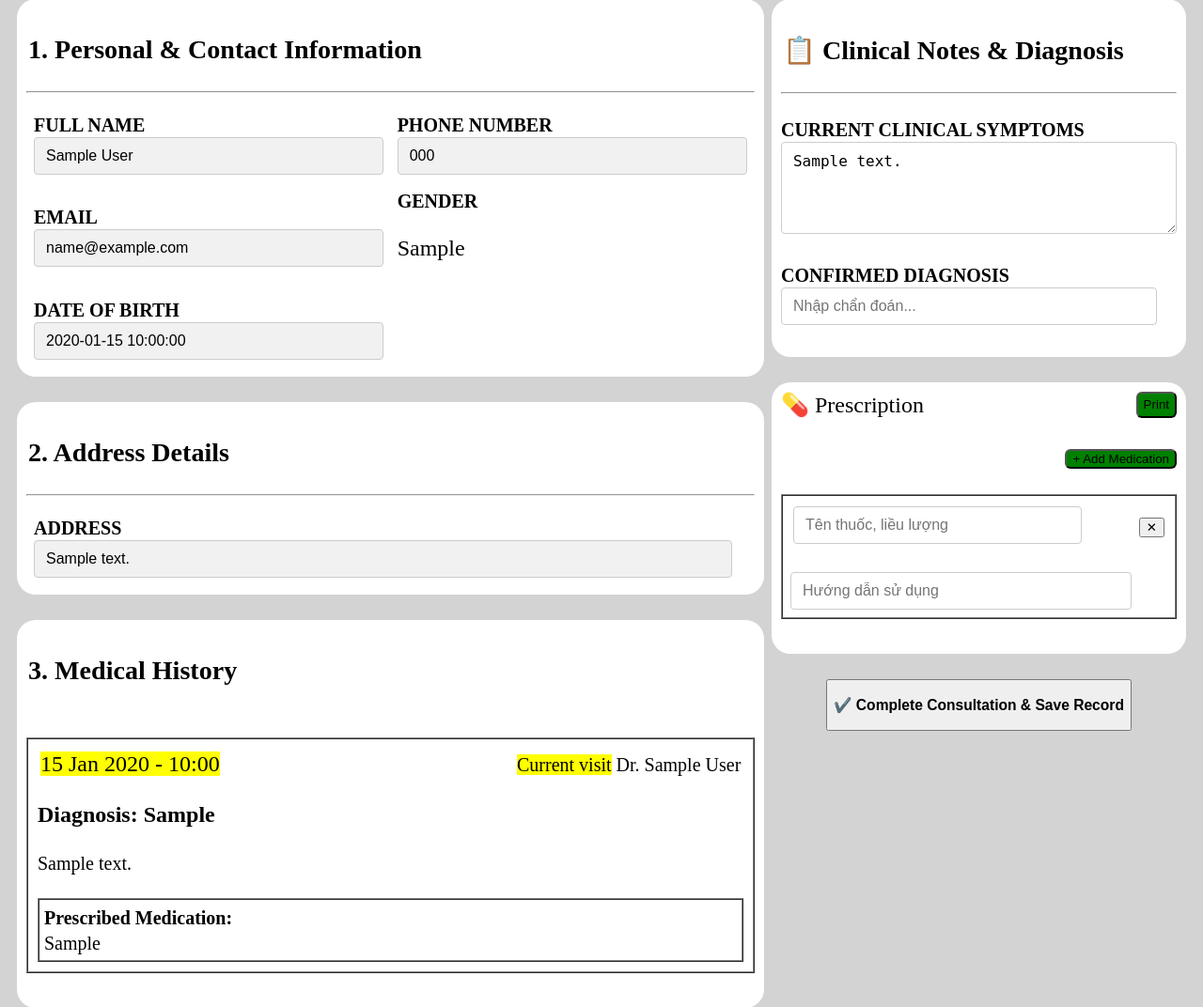
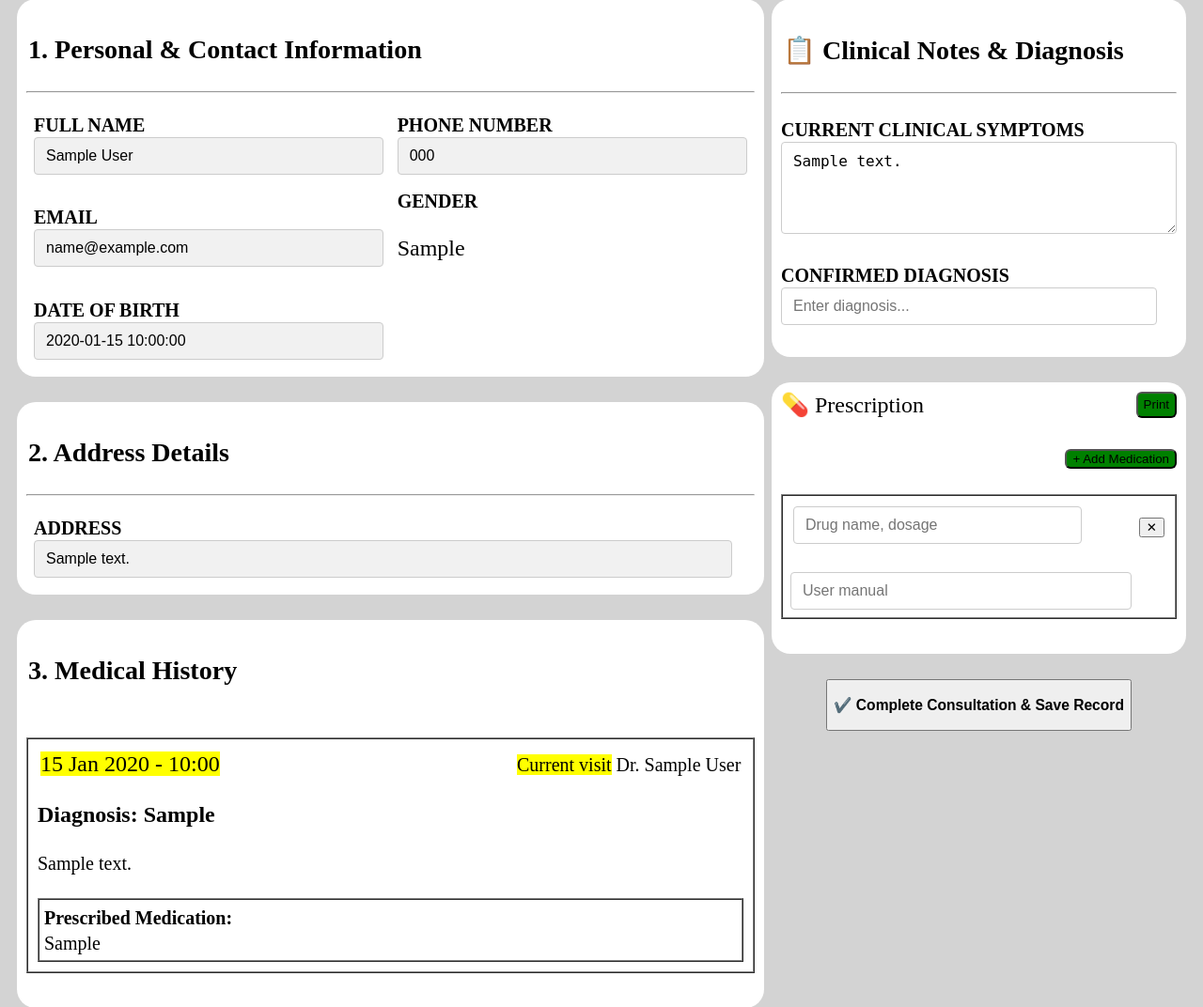
Before and after one commit to htttranga25103-coder/MEDICONNECT_CP2596E10_Group2, a PHP site: page /medical_examination.php?appointment_id=1 in a window 1280 px wide. Shown: the part 302-1374 px from the top of the page at 94% size. Run offline with PHP 8.4, Linux system fonts and the light colour scheme; the visitor is signed in with stand-in values (Sample User, id 1); tables that the repository leaves empty or names only in its code hold one stand-in row (values such as "Sample post").

Commit message:
Update medical_examination.php

```diff
--- a/views/medical_examination.php
+++ b/views/medical_examination.php
@@ -5,10 +5,8 @@ require_once __DIR__ . '/../models/doctor_dashboard_class.php';
 $doctor_id = $_SESSION['doctor_id'] ?? 1;
 $appointment_id = (int)($_GET['appointment_id'] ?? $_POST['appointment_id'] ?? 0);
 
-// Lấy dữ liệu từ DB
 $profile = $appointment_id > 0 ? DoctorDashboard::getPatientProfileByAppointment($appointment_id) : null;
 
-// Không có lịch hẹn hoặc lịch hẹn không thuộc bác sĩ này -> quay về dashboard
 if (!$profile || (int)$profile['doctor_id'] !== (int)$doctor_id) {
     header('Location: doctor_dashboard.php');
     exit;
@@ -17,7 +15,6 @@ if (!$profile || (int)$profile['doctor_id'] !== (int)$doctor_id) {
 $flashMessage = '';
 $flashType = 'success';
 
-// ===== Xử lý form =====
 if ($_SERVER['REQUEST_METHOD'] === 'POST') {
     $action = $_POST['action'] ?? '';
 
@@ -26,7 +23,6 @@ if ($_SERVER['REQUEST_METHOD'] === 'POST') {
         $diagnosisPost = trim((string)($_POST['diagnosis'] ?? ''));
         $notesPost = trim((string)($_POST['symptoms'] ?? ''));
 
-        // Gom đơn thuốc thành văn bản: mỗi dòng "Tên thuốc — Hướng dẫn"
         $medLines = [];
         $medNames = $_POST['med_name'] ?? [];
         $medNotes = $_POST['med_note'] ?? [];
@@ -41,25 +37,23 @@ if ($_SERVER['REQUEST_METHOD'] === 'POST') {
         $treatmentPlanPost = implode("\n", $medLines);
 
         if ($diagnosisPost === '') {
-            $flashMessage = 'Vui lòng nhập chẩn đoán trước khi hoàn tất.';
+            $flashMessage = 'Please enter a diagnosis before completing.';
             $flashType = 'error';
         } elseif (DoctorDashboard::saveMedicalRecord($appointment_id, $doctor_id, $diagnosisPost, $treatmentPlanPost, $notesPost)) {
             header('Location: doctor_dashboard.php');
             exit;
         } else {
-            $flashMessage = 'Không thể lưu hồ sơ bệnh án.';
+            $flashMessage = 'Cannot be saved to the medical record.';
             $flashType = 'error';
         }
     }
 
-    // Tải lại dữ liệu sau khi cập nhật
     $profile = DoctorDashboard::getPatientProfileByAppointment($appointment_id);
 }
 
 $doctorInfo = DoctorDashboard::getDoctorInfo($doctor_id);
 $history = DoctorDashboard::getPatientVisitHistory((int)$profile['patient_id']);
 
-// Giá trị điền sẵn cho form: dữ liệu vừa nhập (nếu bị lỗi) > ghi chú triệu chứng của bệnh nhân
 $formDiagnosis = $_POST['diagnosis'] ?? '';
 $formNotes = $_POST['symptoms'] ?? ($profile['symptoms_note'] ?? '');
 
@@ -119,7 +113,7 @@ $isNewVisit = empty($otherVisits);
                 <tr>
                     <td align="left">
                         <h2><?= $e($profile['full_name']) ?></h2>
-                        <p>📞 <?= $e($profile['phone_number'] ?: 'Chưa cập nhật') ?> | ✉️ <?= $e($profile['email'] ?: 'Chưa cập nhật') ?></p>
+                        <p>📞 <?= $e($profile['phone_number'] ?: 'Chưa cập nhật') ?> | ✉️ <?= $e($profile['email'] ?: 'Not yet updated') ?></p>
                     </td>
                     <td width="500" align="left">
                         <table width="100%" border="0" cellpadding="3">
@@ -191,7 +185,7 @@ $isNewVisit = empty($otherVisits);
                             <tr>
                                 <td>
                                     <label><small><strong>ADDRESS</strong></small></label><br>
-                                    <input type="text" value="<?= $e($profile['address'] ?: 'Chưa cập nhật') ?>" size="75" readonly>
+                                    <input type="text" value="<?= $e($profile['address'] ?: 'Not yet updated') ?>" size="75" readonly>
                                 </td>
                             </tr>
                         </table>
@@ -213,8 +207,8 @@ $isNewVisit = empty($otherVisits);
                                                     <td align="right"><small><?= (int)$h['appointment_id'] === $appointment_id ? '<mark>Current visit</mark> ' : '' ?>Dr. <?= $e($h['doctor_name']) ?></small></td>
                                                 </tr>
                                             </table>
-                                            <p><strong>Diagnosis: <?= !empty($h['diagnosis']) ? $e($h['diagnosis']) : 'Chưa có chẩn đoán (' . $e($h['status']) . ')' ?></strong></p>
-                                            <p><small><?= !empty($h['doctor_notes']) ? $e($h['doctor_notes']) : (!empty($h['symptoms_note']) ? $e($h['symptoms_note']) : 'Không có ghi chú triệu chứng.') ?></small></p>
+                                            <p><strong>Diagnosis: <?= !empty($h['diagnosis']) ? $e($h['diagnosis']) : 'No diagnosis yet (' . $e($h['status']) . ')' ?></strong></p>
+                                            <p><small><?= !empty($h['doctor_notes']) ? $e($h['doctor_notes']) : (!empty($h['symptoms_note']) ? $e($h['symptoms_note']) : 'No symptoms noted.') ?></small></p>
                                             <?php if (!empty($h['treatment_plan'])): ?>
                                                 <table width="100%" border="1" cellpadding="5" cellspacing="0">
                                                     <tr>
@@ -228,7 +222,7 @@ $isNewVisit = empty($otherVisits);
                                 <br>
                             <?php endforeach; ?>
                         <?php else: ?>
-                            <p style="color:#666;">Bệnh nhân chưa có lịch sử khám trước đây.</p>
+                            <p style="color:#666;">The patient has no prior medical history.</p>
                         <?php endif; ?>
                     </div>
                 </td>
@@ -251,7 +245,7 @@ $isNewVisit = empty($otherVisits);
                             </p>
                             <p>
                                 <label for="diagnosis"><small><strong>CONFIRMED DIAGNOSIS</strong></small></label><br>
-                                <input type="text" id="diagnosis" name="diagnosis" size="38" value="<?= $e($formDiagnosis) ?>" placeholder="Nhập chẩn đoán..." required>
+                                <input type="text" id="diagnosis" name="diagnosis" size="38" value="<?= $e($formDiagnosis) ?>" placeholder="Enter diagnosis..." required>
                             </p>
                         </div>
                         <br>
@@ -271,7 +265,7 @@ $isNewVisit = empty($otherVisits);
                         <br>
 
                         <div align="center">
-                            <button type="submit" onclick="return confirm('Hoàn tất buổi khám và lưu hồ sơ?');">
+                            <button type="submit" onclick="return confirm('The examination has been completed and the record has been saved');">
                                 <h3>✔️ Complete Consultation & Save Record</h3>
                             </button>
                         </div>
@@ -295,11 +289,11 @@ $isNewVisit = empty($otherVisits);
                 <table width="100%" border="1" cellpadding="8" cellspacing="0">
                     <tr><td>
                         <table width="100%" border="0"><tr>
-                            <td><input type="text" name="med_name[]" size="28" placeholder="Tên thuốc, liều lượng"></td>
+                            <td><input type="text" name="med_name[]" size="28" placeholder="Drug name, dosage"></td>
                             <td align="right"><button type="button" onclick="this.closest('div').remove()">✕</button></td>
                         </tr></table>
                         <br>
-                        <input type="text" name="med_note[]" size="34" placeholder="Hướng dẫn sử dụng">
+                        <input type="text" name="med_note[]" size="34" placeholder="User manual">
                     </td></tr>
                 </table><br>`;
             wrap.appendChild(box);
```
